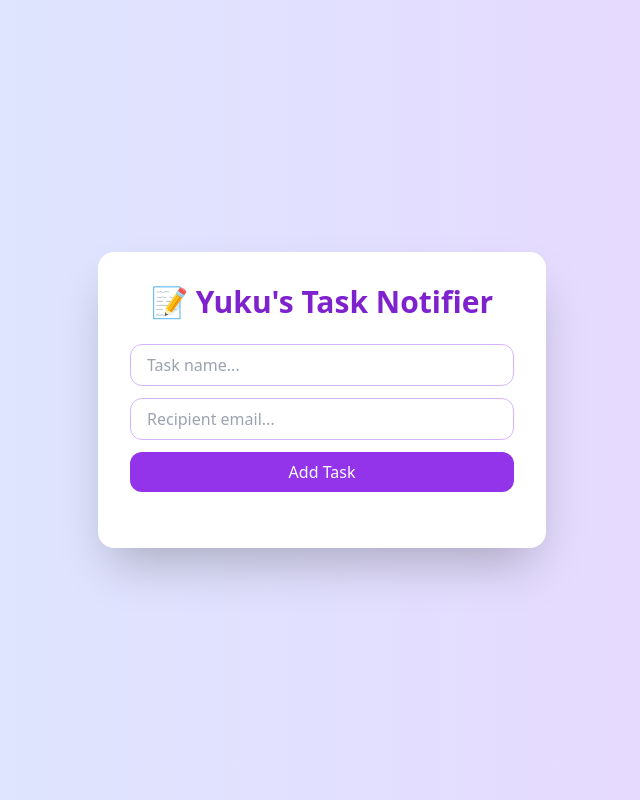
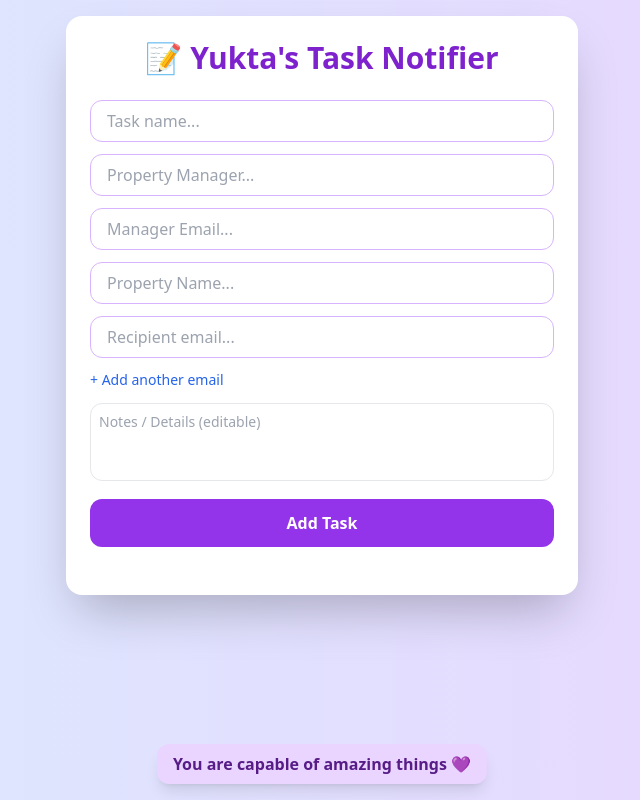
Before and after one commit to yash019/task_notifier, a Flask app: page / in a window 1280 px wide. Shown: the whole page, without its empty margins (318-958 px from the left). Run offline with Flask 3, Linux system fonts and the light colour scheme; some libraries are stand-ins or nearby versions.

Commit message:
Add files via upload

```diff
--- a/templates/index.html
+++ b/templates/index.html
@@ -1,55 +1,149 @@
+<!-- index.html -->
 <!DOCTYPE html>
 <html lang="en">
 <head>
-  <meta charset="UTF-8">
+  <meta charset="UTF-8" />
+  <meta name="viewport" content="width=device-width, initial-scale=1.0" />
   <title>Task Notifier</title>
   <script src="https://cdn.tailwindcss.com"></script>
 </head>
-<body class="bg-gradient-to-r from-blue-100 to-purple-200 min-h-screen flex items-center justify-center">
-  <div class="bg-white shadow-2xl rounded-2xl p-8 w-full max-w-md">
-    <h1 class="text-3xl font-bold text-center text-purple-700 mb-6">📝 Yuku's Task Notifier</h1>
+<body class="bg-gradient-to-r from-blue-100 to-purple-200 min-h-screen p-4">
+
+  <!-- Fixed Bottom Quote -->
+  <div id="heart-quote"
+       class="fixed bottom-4 left-1/2 transform -translate-x-1/2 text-sm sm:text-base font-semibold text-purple-900 bg-purple-200 px-4 py-2 rounded-xl shadow-lg z-50">
+    You are capable of amazing things 💜
+  </div>
+
+  <!-- Main Container -->
+  <div class="bg-white shadow-2xl rounded-2xl p-6 max-w-lg mx-auto w-full">
+    <h1 class="text-3xl font-bold text-center text-purple-700 mb-6">
+      📝 Yukta's Task Notifier
+    </h1>
 
     <!-- Add Task Form -->
-    <form method="POST" class="space-y-3 mb-6">
-      <input type="text" name="new_task" placeholder="Task name..." required
-             class="w-full px-4 py-2 border border-purple-300 rounded-xl focus:outline-none focus:ring-2 focus:ring-purple-400">
-      <input type="email" name="task_email" placeholder="Recipient email..." required
-             class="w-full px-4 py-2 border border-purple-300 rounded-xl focus:outline-none focus:ring-2 focus:ring-purple-400">
-      <button type="submit"
-              class="w-full bg-purple-600 text-white px-4 py-2 rounded-xl hover:bg-purple-700 transition">
-        Add Task
-      </button>
+    <form method="POST" class="space-y-3 mb-6" id="task-form">
+      <input type="text" name="new_task" placeholder="Task name..." required class="w-full px-4 py-2 border border-purple-300 rounded-xl">
+      <input type="text" name="property_manager" placeholder="Property Manager..." required class="w-full px-4 py-2 border border-purple-300 rounded-xl">
+      <input type="email" name="property_manager_email" placeholder="Manager Email..." required class="w-full px-4 py-2 border border-purple-300 rounded-xl">
+      <input type="text" name="property_name" placeholder="Property Name..." required class="w-full px-4 py-2 border border-purple-300 rounded-xl">
+      <div id="emails" class="space-y-2">
+        <input type="email" name="task_email" placeholder="Recipient email..." required class="w-full px-4 py-2 border border-purple-300 rounded-xl">
+      </div>
+      <button type="button" onclick="addEmailField()" class="text-sm text-blue-600 hover:underline">+ Add another email</button>
+      <textarea name="notes" rows="3" placeholder="Notes / Details (editable)" class="w-full p-2 border rounded-xl text-sm resize-none focus:ring-2 focus:ring-purple-300"></textarea>
+      <button type="submit" class="w-full bg-purple-600 text-white py-3 rounded-xl font-semibold hover:bg-purple-700 transition">Add Task</button>
     </form>
 
     <!-- Task List -->
     {% for task, data in tasks.items() %}
       <div class="bg-purple-50 p-4 rounded-xl shadow mb-4">
-        <div class="flex justify-between items-center">
+        <div class="flex flex-col sm:flex-row justify-between sm:items-center mb-2">
+          <span class="text-lg font-medium text-gray-800">{{ task }}</span>
           {% if not data.done %}
-            <span class="text-lg text-gray-800 font-medium">{{ task }}</span>
-            <form method="POST" style="display: inline;">
-              <input type="hidden" name="remind_task" value="{{ task }}">
-              <button type="submit" class="text-sm text-blue-600 hover:underline">Remind🔔</button>
-            </form>
-          {% else %}
-            <span class="line-through text-gray-400 text-lg">{{ task }} ✅</span>
+          <form method="POST" onsubmit="return showReminderPreview('{{ task }}')" class="mt-1 sm:mt-0">
+            <input type="hidden" name="remind_task" value="{{ task }}">
+            <button type="submit" class="text-sm text-blue-600 hover:underline flex items-center gap-1">🔔 <span>Remind</span></button>
+          </form>
           {% endif %}
         </div>
-        <div class="text-sm text-gray-500 mb-2">{{ data.email }}</div>
+        <div class="text-sm text-gray-500 mb-1">📋 Manager: {{ data.property_manager }} ({{ data.manager_email }})</div>
+        <div class="text-sm text-gray-500 mb-1">🏢 Property: {{ data.property_name }}</div>
+        <div class="text-sm text-gray-500 mb-1">🗓️ Created: {{ data.date }}</div>
+        <div class="text-sm text-gray-500 mb-1">📧 Emails:
+          <ul class="list-disc pl-5">
+            {% for email in data.emails %}
+              <li>{{ email }}</li>
+            {% endfor %}
+          </ul>
+        </div>
+
+        <div class="mt-4">
+          <h3 class="font-semibold text-purple-700 mb-2">📌 Subtasks</h3>
+          {% for subtask in data.subtasks %}
+          <form method="POST" class="flex flex-col sm:flex-row sm:items-center justify-between gap-2 mb-2">
+            <input type="hidden" name="subtask_name" value="{{ subtask.name }}">
+            <input type="hidden" name="task_parent" value="{{ task }}">
+            <input type="text" name="edited_name" value="{{ subtask.name }}" class="px-3 py-1 border rounded-xl text-sm flex-1">
+            <select name="subtask_status" class="border border-purple-300 rounded-xl p-1 text-sm text-purple-700">
+              <option value="Started" {% if subtask.status == 'Started' %}selected{% endif %}>Started</option>
+              <option value="In Progress" {% if subtask.status == 'In Progress' %}selected{% endif %}>In Progress</option>
+              <option value="Completed" {% if subtask.status == 'Completed' %}selected{% endif %}>Completed</option>
+            </select>
+            <button type="submit" name="edit_subtask_name" value="{{ subtask.name }}" class="text-sm bg-blue-500 text-white px-3 py-1 rounded-xl hover:bg-blue-600">Update</button>
+          </form>
+          <div class="text-xs text-gray-400 ml-1">🗓️ {{ subtask.date }}</div>
+          {% endfor %}
+
+          <form method="POST" class="flex gap-2 mt-3">
+            <input type="hidden" name="task_parent" value="{{ task }}">
+            <input type="text" name="new_subtask" placeholder="New subtask..." required class="flex-1 px-3 py-1 border border-purple-300 rounded-xl text-sm">
+            <button type="submit" class="px-3 py-1 bg-purple-500 text-white rounded-xl text-sm hover:bg-purple-600">Add</button>
+          </form>
+        </div>
 
         {% if not data.done %}
-        <form method="POST" class="space-y-2">
+        <form method="POST" class="space-y-2 mt-4">
           <input type="hidden" name="task_done" value="{{ task }}">
-          <textarea name="extra_info" rows="2" placeholder="Optional notes..."
-                    class="w-full p-2 border rounded-xl text-sm focus:ring-2 focus:ring-purple-300"></textarea>
-          <button type="submit"
-                  class="bg-green-500 text-white w-full py-2 rounded-xl hover:bg-green-600 transition">
-            Mark Done & Notify
-          </button>
+          <textarea name="extra_info" rows="2" placeholder="Optional notes..." class="w-full p-2 border rounded-xl text-sm focus:ring-2 focus:ring-purple-300 resize-none">{{ data.notes }}</textarea>
+          <button type="submit" class="bg-green-500 text-white w-full py-2 rounded-xl font-medium hover:bg-green-600 transition">Mark Done & Notify</button>
         </form>
+        {% else %}
+        <div class="text-green-700 font-semibold mt-2">✅ Task Completed</div>
+        <div class="text-sm text-gray-700 mt-1">📝 Notes: {{ data.notes }}</div>
         {% endif %}
       </div>
     {% endfor %}
   </div>
+
+  <!-- Reminder Preview Modal -->
+  <div id="reminderModal" class="fixed inset-0 bg-black bg-opacity-40 flex justify-center items-center hidden z-50">
+    <div class="bg-white p-6 rounded-xl max-w-lg w-full shadow-2xl">
+      <h2 class="text-xl font-bold mb-4 text-purple-700">Preview Reminder Email</h2>
+      <form method="POST">
+        <input type="hidden" name="remind_task" id="modalTaskName">
+        <textarea name="custom_reminder_msg" id="customReminderMsg" rows="5" class="w-full p-3 border rounded-xl text-sm resize-none focus:ring-2 focus:ring-purple-400" placeholder="Optional message..."></textarea>
+        <div class="mt-4 flex justify-end gap-3">
+          <button type="button" onclick="closeModal()" class="px-4 py-2 bg-gray-300 rounded-xl hover:bg-gray-400 text-sm">Cancel</button>
+          <button type="submit" class="px-4 py-2 bg-purple-600 text-white rounded-xl hover:bg-purple-700 text-sm">Send Reminder</button>
+        </div>
+      </form>
+    </div>
+  </div>
+
+  <script>
+    function addEmailField() {
+      const input = document.createElement("input");
+      input.type = "email";
+      input.name = "task_email";
+      input.placeholder = "Recipient email...";
+      input.required = true;
+      input.className = "w-full px-4 py-2 border border-purple-300 rounded-xl";
+      document.getElementById("emails").appendChild(input);
+    }
+
+    function showReminderPreview(taskName) {
+      document.getElementById("reminderModal").classList.remove("hidden");
+      document.getElementById("modalTaskName").value = taskName;
+      return false;
+    }
+
+    function closeModal() {
+      document.getElementById("reminderModal").classList.add("hidden");
+    }
+
+    const quotes = [
+      "You are capable of amazing things 💜",
+      "Small steps lead to big change 🌱",
+      "Productivity with heart 💖",
+      "Keep going, you're doing great ✨",
+      "Progress beats perfection 📈",
+      "One task at a time. You got this 💪"
+    ];
+    const quoteEl = document.getElementById("heart-quote");
+    setInterval(() => {
+      quoteEl.innerText = quotes[Math.floor(Math.random() * quotes.length)];
+    }, 8000);
+  </script>
 </body>
 </html>
```
